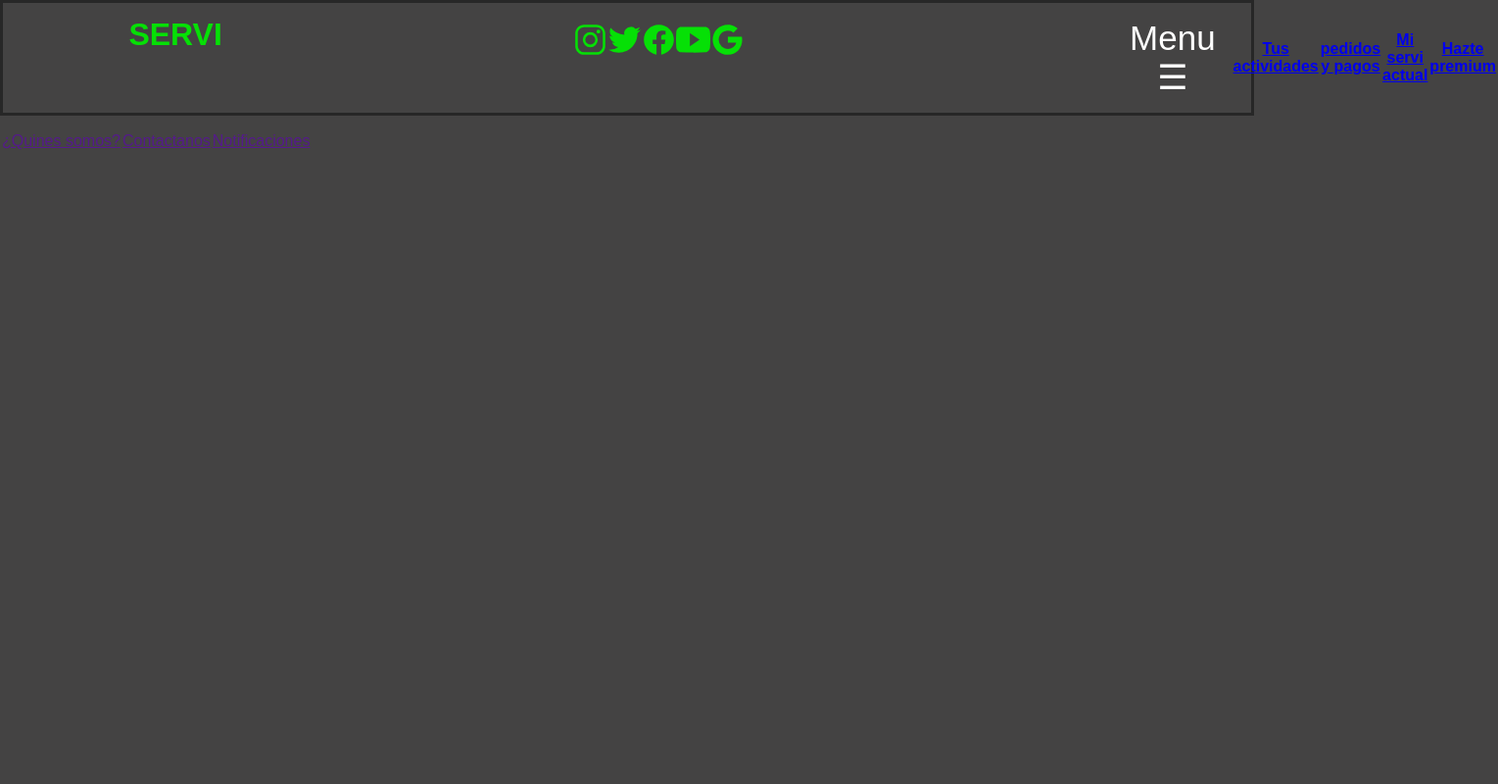
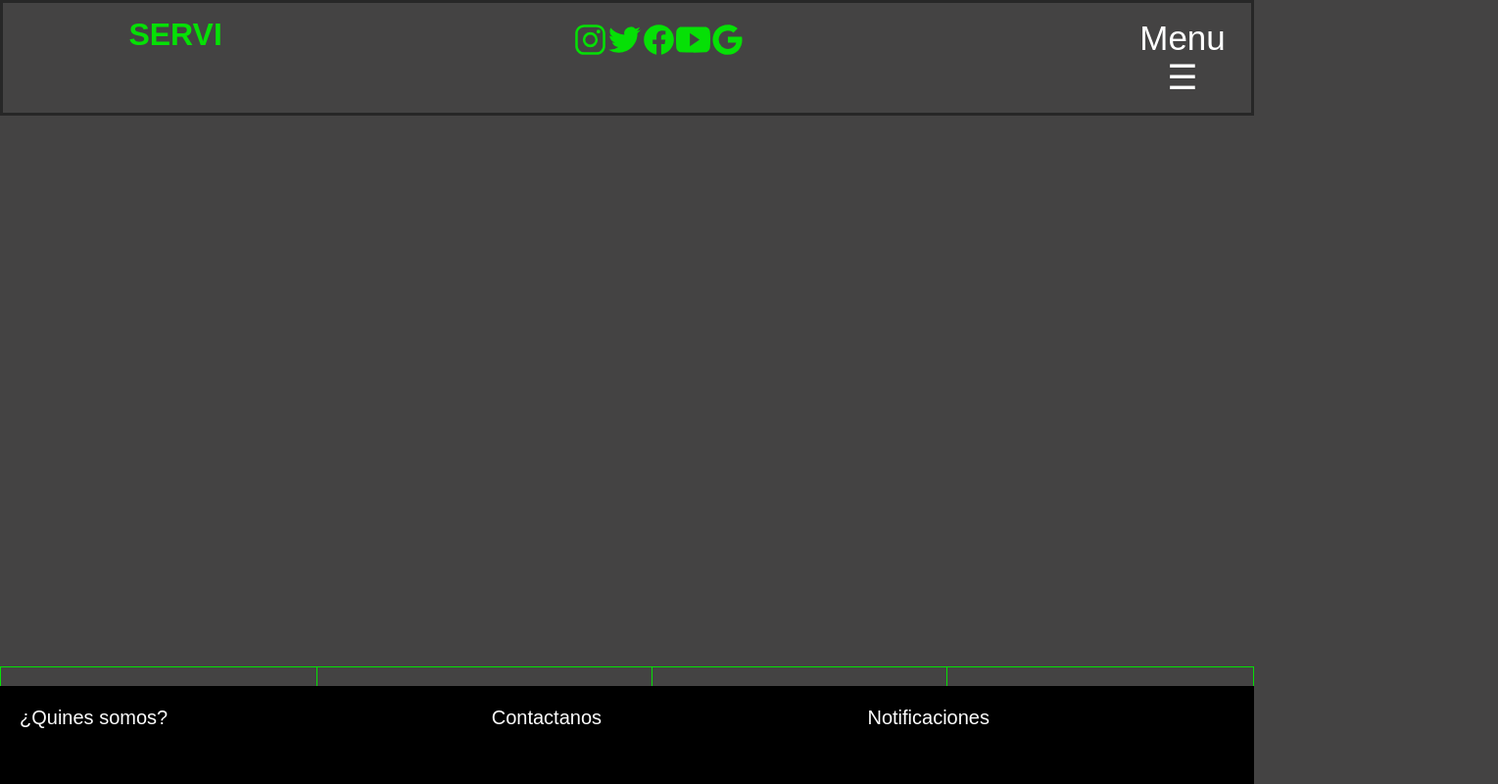
Before and after one commit to ytapiasa/Servi, a plain HTML site: page serviadmin.html in a window 1280 px wide. Shown: the whole page at 98% size, 1529 px wide, since content can reach past the window. Drawn offline with nearby package versions, Linux system fonts and the light colour scheme.

Commit message:
Update serviadmin.css

```diff
--- a/serviadmin.css
+++ b/serviadmin.css
@@ -77,6 +77,7 @@ body {
     background-color: #f1f1f1;
   }
 
+  /*
   nav {
     padding: 15px 0;
     align-items: center;
@@ -101,3 +102,59 @@ body {
     font-size: 25px;
 
   }
+*/
+
+
+  table{
+    width: 100%;
+    margin-top: 20px;
+    margin-bottom: 20px;
+    border-collapse: collapse;
+    position: relative;
+}
+
+.menu {
+    font-size: 20px;
+    color: #fff;
+}
+
+.menu th {
+    border: 1px solid rgb(6, 224, 6);
+    padding: 5px;
+}
+
+.menu th a{
+  text-decoration: none;
+  color: rgb(6, 224, 6);
+}
+
+.som:hover{
+    background-color: rgba(54, 165, 100, .5);
+}
+
+
+.pie{
+  position: absolute;
+  width: 100%;
+  height: 100px;
+  background-color: black;
+  bottom: 0%;
+  left: 0%;
+}
+table{
+  position: absolute;
+  /* width: 100%; */
+  height: 100px;
+  color: white;
+  bottom: 0%;
+  left: 0%;
+  font-size: 25px;
+}
+.p{
+  font-size: 20px;
+  text-decoration: none;
+  padding: .875rem 1.25rem;
+  color: rgb(255, 255, 255);
+  /* background: rgb(187, 106, 106); */
+  margin: auto;
+}
```
